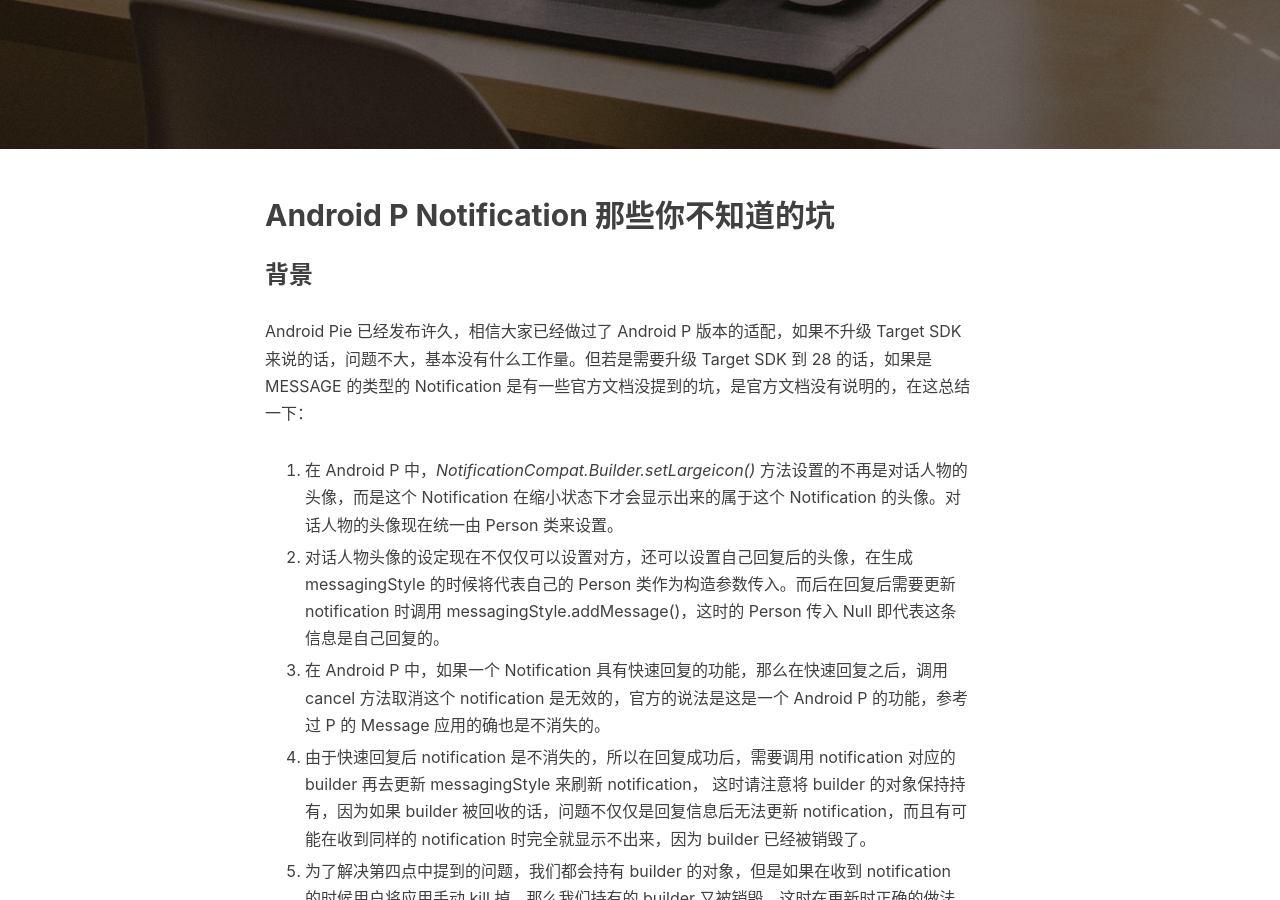
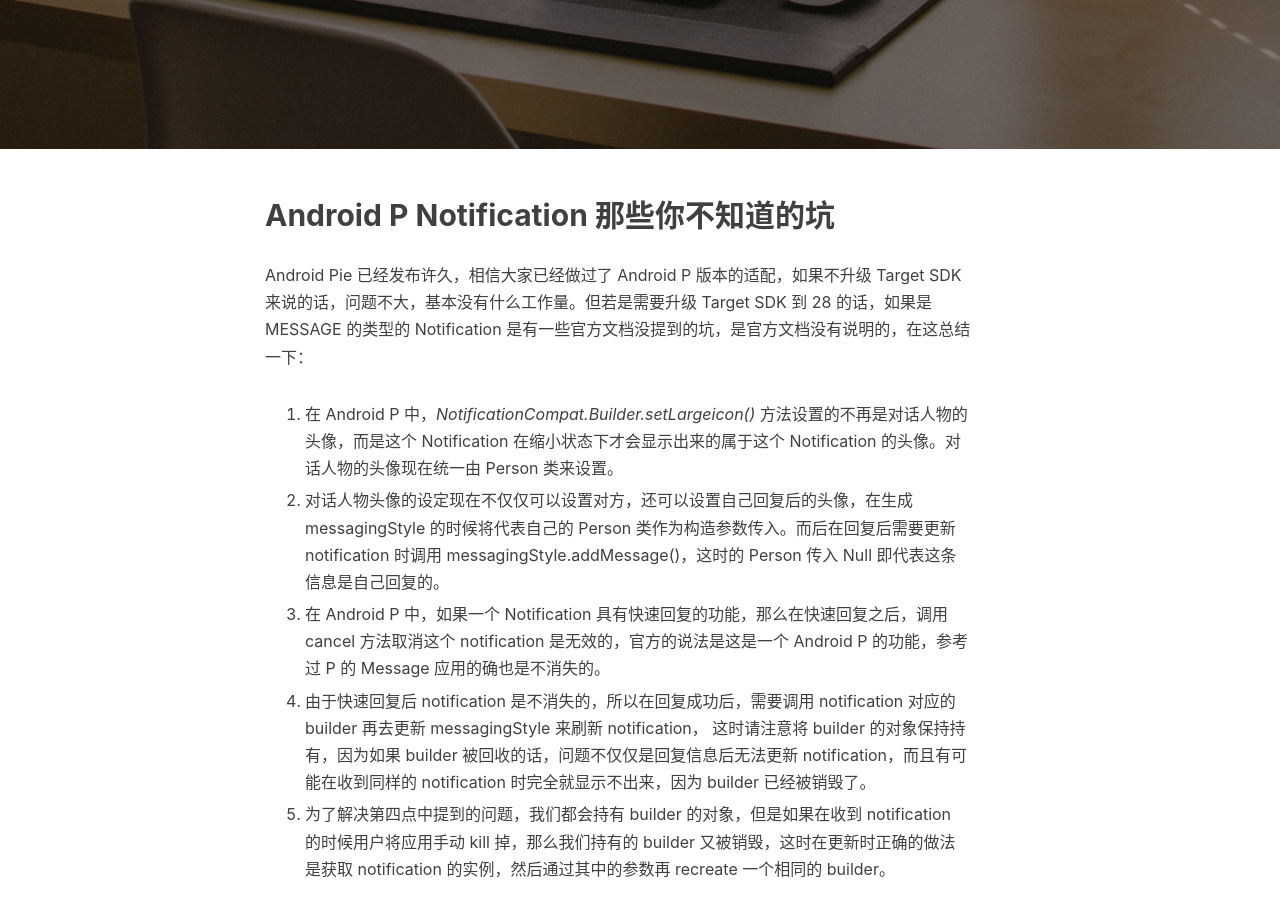
Before and after one commit to Rogero0o/rogero0o.github.io, a Jekyll site: the page built from _posts/2018-10-17-Android-P-Notification.md, in a window 1280 px wide and 900 px high, scrolled down 434 px. Built offline with Jekyll 4.4.1, drawn with Linux system fonts in a browser that asks for light colours; nearby versions of some CDN libraries; comment, search, counter and statistics services are not loaded.

Commit message:
update style

```diff
--- a/_posts/2018-10-17-Android-P-Notification.md
+++ b/_posts/2018-10-17-Android-P-Notification.md
@@ -10,8 +10,6 @@
 ---
 Android P Notification 那些你不知道的坑
 ---
-
-### 背景
 
 Android Pie 已经发布许久，相信大家已经做过了 Android P 版本的适配，如果不升级 Target SDK 来说的话，问题不大，基本没有什么工作量。但若是需要升级 Target SDK 到 28 的话，如果是 MESSAGE 的类型的 Notification 是有一些官方文档没提到的坑，是官方文档没有说明的，在这总结一下：
 
```
